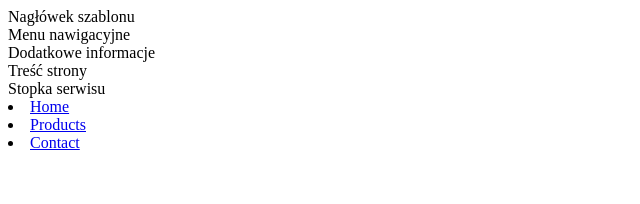
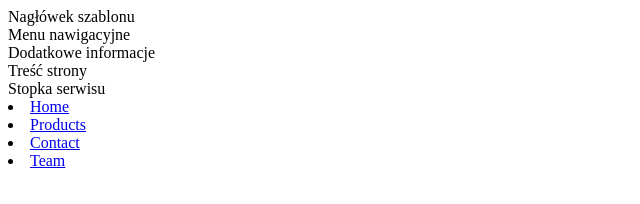
Before and after one commit to lubinskim/hello_roman, a plain HTML site: page src/index.html in a window 1280 px wide. Shown: the full height of the page, 0-640 px from the left. Drawn offline with Linux system fonts and the light colour scheme.

Commit message:
Add team to navigation

```diff
--- a/src/index.html
+++ b/src/index.html
@@ -16,6 +16,7 @@
 		<li><a href="/">Home</a></li>
 		<li><a href="/products">Products</a></li>
 		<li><a href="/contact">Contact</a></li>
+		<li><a href="/team">Team</a></li>
 		</nav>
 	</body>
 </html>
```
